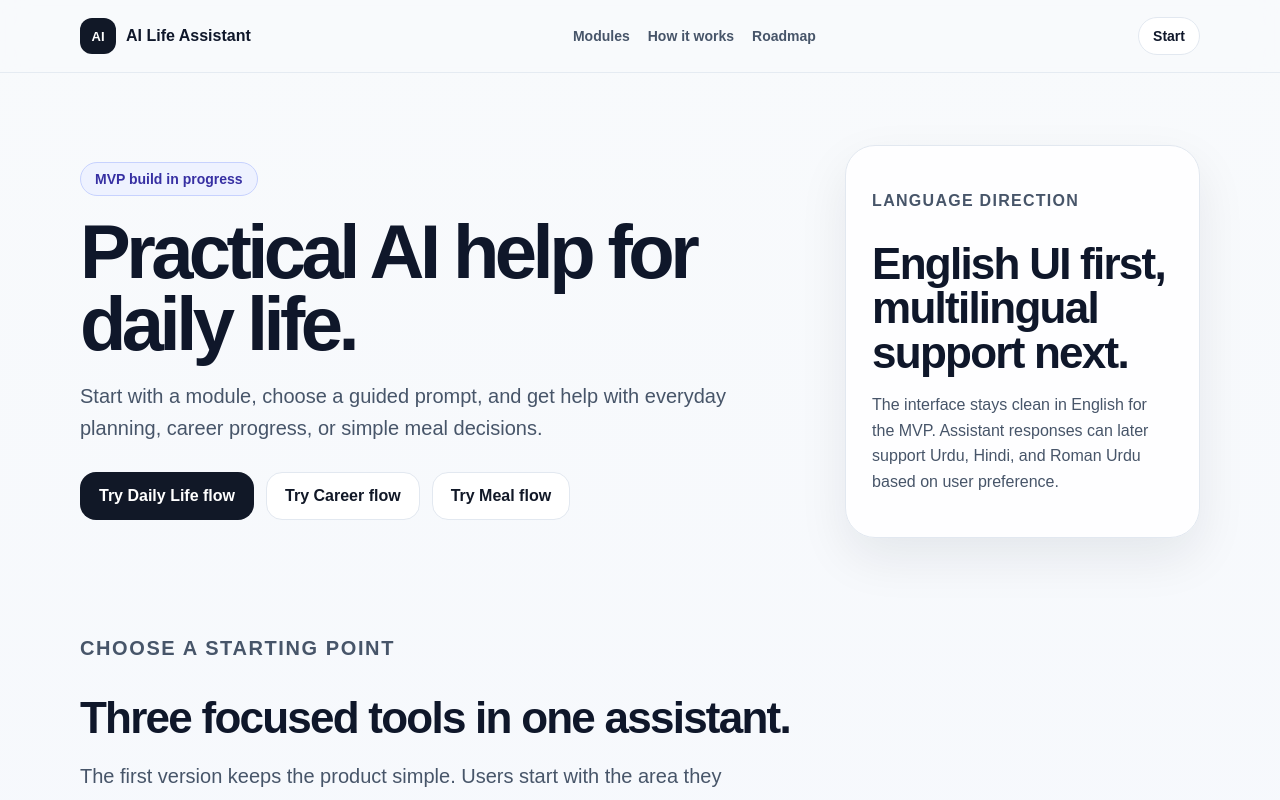
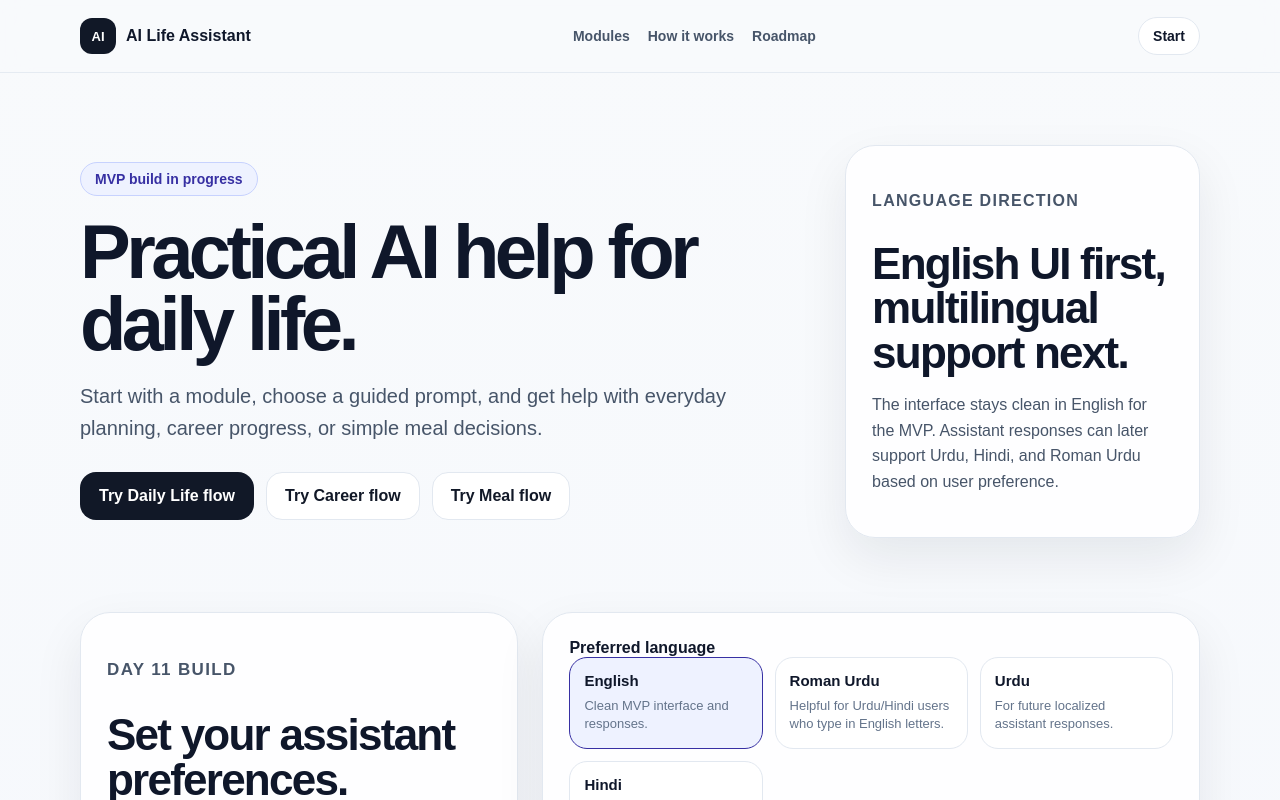
Before and after one commit to bushra-muneer/ai-life-assistant, a Next.js app: page / in a window 1280 px wide. Shown: the top 800 px of the page. Built offline with nearby package versions, Linux system fonts and the light colour scheme.

Commit message:
Wire onboarding preferences into homepage

```diff
--- a/app/page.jsx
+++ b/app/page.jsx
@@ -5,6 +5,7 @@ import JobFreelanceFlow from '../components/JobFreelanceFlow';
 import MealBudgetFlow from '../components/MealBudgetFlow';
 import ModuleCard from '../components/ModuleCard';
 import ModuleNav from '../components/ModuleNav';
+import OnboardingPreferences from '../components/OnboardingPreferences';
 import RoadmapPreview from '../components/RoadmapPreview';
 import { modules } from '../modules';
 
@@ -41,6 +42,7 @@ export default function HomePage() {
           </div>
         </section>
 
+        <OnboardingPreferences />
         <ModuleNav modules={modules} />
 
         <section className="container grid" id="modules">
```
